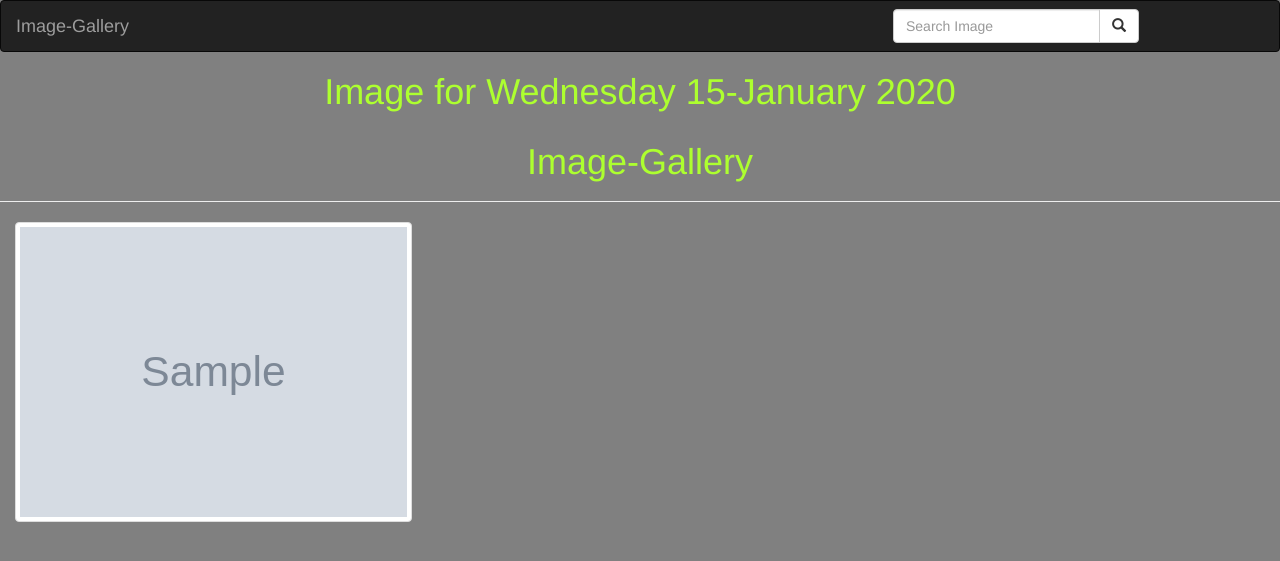
After one commit to vugutsa/Image-Gallery, a Django app: template image/templates/all-images/index.html in a window 1280 px wide. The commit adds this page. Shown: the top 561 px of the page. Run offline with Django 3.2, Linux system fonts and the light colour scheme; tables that the repository leaves empty hold one stand-in row (values such as "Sample post"); the template is opened without the code that fills it: values that come from a table or form of the project are taken from there, most other values are stand-ins (such as "Sample title", 1, 10 or a date in 2020); grey boxes marked "Sample" are stand-in pictures; some libraries are stand-ins or nearby versions.

Commit message:
pictures displayed on the home page

```diff
--- a/image/models.py
+++ b/image/models.py
@@ -4,7 +4,7 @@
 # Create your models here.
 class Image(models.Model):
     name = models.CharField(max_length =60)
-    description = models.TextField()
+    description = models.CharField(max_length =200)
     date = models.DateTimeField(auto_now_add=True)
     pub_date = models.DateTimeField(auto_now_add=True)
     location = models.ForeignKey('Location', on_delete=models.CASCADE)
--- /dev/null
+++ b/image/templates/all-images/index.html
@@ -0,0 +1,50 @@
+{% include 'all-images/base.html' %}
+<div class="container-flull">
+  <div class="container-full banner content">
+    <div class="overlay">
+      <div class="row">
+        <div class="col-md-12 text-center">
+          <h1 class="text-white text-center intro">Image-Gallery</h1>
+         <hr>
+      </div>
+    </div>
+  </div>
+  </div>
+</div>
+<section id="gallery">
+    {% block content %}
+    <div class="row container-fluid content">
+      {% for image in images %}
+        <div class="col-xs-12 col-sm-6 col-md-4 col-lg-4 thumbnails">
+          <div class="card-body">
+              <img src="{{image.Images_image.url}}" class="img-fluid img-thumbnail img-responsive " data-toggle="modal" data-target="#{{image.id}}" alt="image">
+          </div>
+        </div>
+
+          <!-- Modal -->
+          <div class="modal fade" id="{{image.id}}" tabindex="-1" role="dialog" aria-labelledby="exampleModalCenterTitle" aria-hidden="true">
+            <div class="modal-dialog" role="document">
+              <div class="modal-content">
+                <div class="modal-body">
+                  <button type="button" class="btn btn-secondary" data-dismiss="modal">X</button>
+
+                  <h3 class="modal-title text-center" id="title">{{image.name}}</h3>
+
+                  <a href=""><img src="{{image.Images_image.url}}" class="img-responsive w-100 btn btn-outline-info" alt="image"></a>
+
+                  <p class="text-center">{{image.description}}</p>
+                  <p>Location taken : {{image.location}}</p>
+                  <p>Category : {{image.category}}</p>
+                  <p>Posted on :{{image.pub_date}}</p>
+                </div>
+                <div class="modal-footer">
+                    <button type="text" value="{{image.Image_image.url}}" id="copy" type="button" = "width:250px" class="form-control">Copy Link</button>
+                </div>
+              </div>
+            </div>
+          </div>
+      {% endfor %}
+    </div>
+
+    {% endblock %}
+  </section>
--- a/image/templates/all-images/search.html
+++ b/image/templates/all-images/search.html
@@ -16,7 +16,8 @@
   {% if images %}
     {% for image in images %}
       <div class="col-sm-6 col-md-3">
-          <h1>{{image.title}}</h1>
+          <h1>{{image.name}}</h1>
+          <img src="{{image.Images_image.url}}" class="img-responsive w-100 btn btn-outline-info" alt="image">
       </div>
     {% endfor %}
   {% endif %}
--- a/image/templates/all-images/view.html
+++ b/image/templates/all-images/view.html
@@ -1,4 +1,4 @@
-{% include 'photo/base.html' %}
+{% include 'all-images/base.html' %}
 {% block content %}
 <section id="gallery">
   <div class="container">
@@ -6,7 +6,7 @@
       <div class="col-md-4">
         <div class="card">
           <div class="card-body">
-            <img src="{{image.image.url}}" alt="image" >
+            <img src="{{image.Image_image.url}}" alt="image" >
            </div>
         </div>
       </div>
--- a/image/urls.py
+++ b/image/urls.py
@@ -5,7 +5,8 @@
 
 urlpatterns=[
     # url('^$',views.welcome,name = 'welcome'),
-    url(r'^$',views.image,name='imageToday'),
+    url(r'^image/$',views.image,name='imageToday'),
+    url(r'^$',views.index,name='index'),
     url(r'^search/', views.search_results, name='search_results'),
     url('image/<int:image_id>', views.view_image,name='view_image'),
     url(r'^archives/(\d{4}-\d{2}-\d{2})/$',views.past_images,name = 'pastImages') ]
```
Also changed, not shown: image/views.py (+17 -1 lines), image/migrations/0007_auto_20210110_2122.py (added), media/images/waterfall-802003_960_720_m4mOIhu.webp (added).
